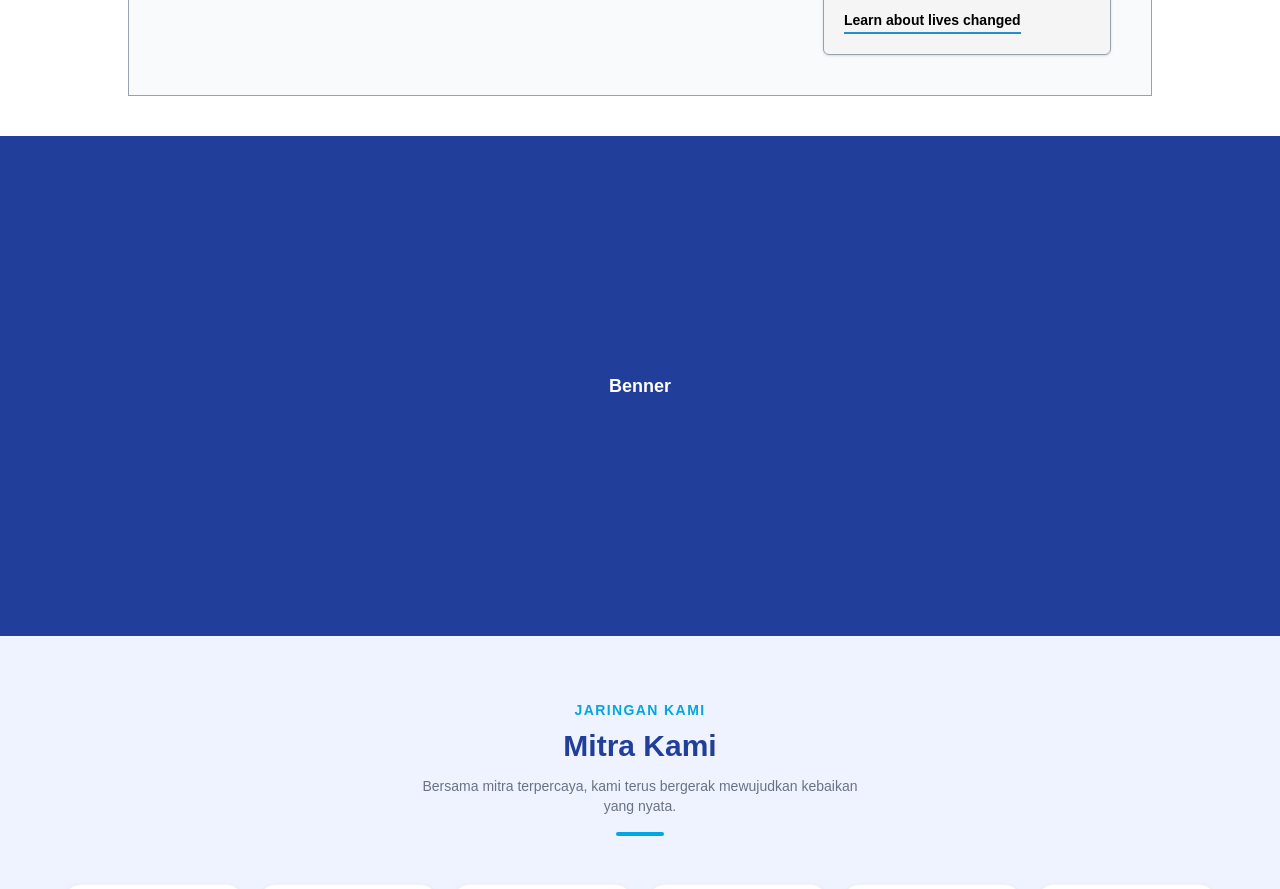
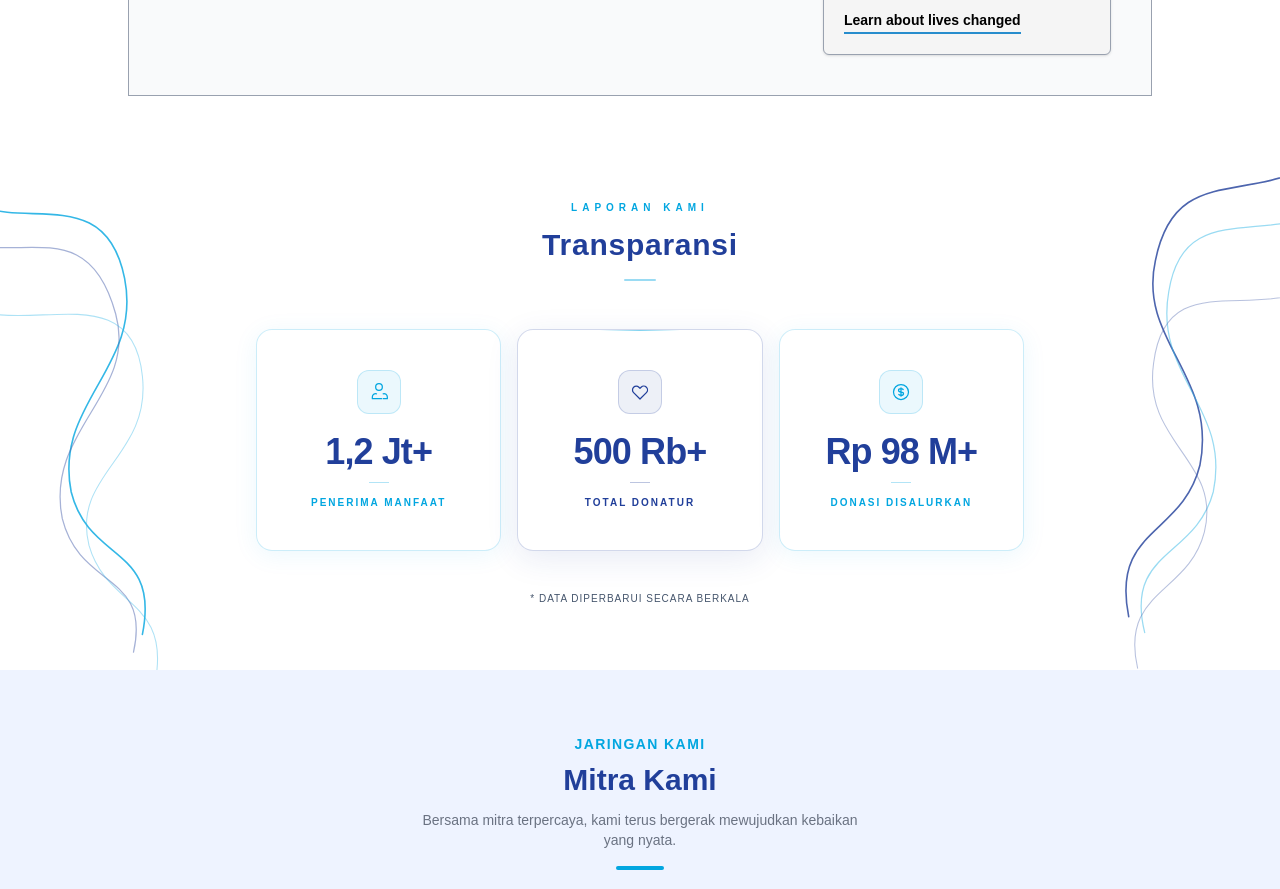
Before and after one commit to egrjati/company-profile-temanbaik, a Next.js app: page / in a window 1280 px wide. Shown: the part 1340-2229 px from the top of the page. Built offline with nearby package versions, Linux system fonts and the light colour scheme.

Commit message:
update home

```diff
--- a/src/app/(home)/page.tsx
+++ b/src/app/(home)/page.tsx
@@ -22,9 +22,260 @@ export default function HomePage() {
         {/* hightlight Program */}
         <BerbagiMengubahKehidupan />
 
-        {/* Benner */}
-        <div className="w-full h-125 bg-[#213F9A] flex items-center justify-center p-4 mt-10">
-          <p className="text-white font-bold text-lg">Benner</p>
+        {/* Transparansi */}
+        <div className="w-full flex flex-col items-center justify-center py-16 px-6 mt-10 relative overflow-hidden bg-white">
+          {/* Swirl kiri */}
+          <svg
+            className="absolute left-0 top-0 h-full w-auto opacity-80"
+            viewBox="0 0 300 600"
+            fill="none"
+            xmlns="http://www.w3.org/2000/svg"
+            preserveAspectRatio="xMinYMid meet"
+          >
+            <path
+              d="M-20 80 C 40 100, 120 60, 140 160 C 160 260, 60 300, 80 400 C 100 480, 180 460, 160 560"
+              stroke="#02A6E0"
+              strokeWidth="1.8"
+              fill="none"
+              strokeLinecap="round"
+            />
+            <path
+              d="M-40 120 C 30 140, 100 90, 130 200 C 155 290, 50 330, 70 430 C 90 510, 170 490, 150 580"
+              stroke="#213F9A"
+              strokeWidth="1.4"
+              fill="none"
+              strokeLinecap="round"
+              opacity="0.5"
+            />
+            <path
+              d="M-10 200 C 60 210, 150 170, 160 270 C 170 360, 80 380, 100 460 C 120 530, 190 520, 175 610"
+              stroke="#02A6E0"
+              strokeWidth="1.2"
+              fill="none"
+              strokeLinecap="round"
+              opacity="0.4"
+            />
+          </svg>
+
+          {/* Swirl kanan */}
+          <svg
+            className="absolute right-0 top-0 h-full w-auto opacity-80"
+            viewBox="0 0 300 600"
+            fill="none"
+            xmlns="http://www.w3.org/2000/svg"
+            preserveAspectRatio="xMaxYMid meet"
+          >
+            <path
+              d="M320 40 C 250 70, 180 40, 160 140 C 140 230, 230 270, 210 370 C 190 450, 110 440, 130 540"
+              stroke="#213F9A"
+              strokeWidth="1.8"
+              fill="none"
+              strokeLinecap="round"
+            />
+            <path
+              d="M340 90 C 265 115, 190 80, 175 175 C 158 270, 245 305, 225 400 C 205 475, 125 465, 148 558"
+              stroke="#02A6E0"
+              strokeWidth="1.4"
+              fill="none"
+              strokeLinecap="round"
+              opacity="0.5"
+            />
+            <path
+              d="M310 180 C 245 195, 170 160, 158 255 C 145 345, 235 365, 215 445 C 197 515, 120 510, 140 598"
+              stroke="#213F9A"
+              strokeWidth="1.2"
+              fill="none"
+              strokeLinecap="round"
+              opacity="0.4"
+            />
+          </svg>
+
+          {/* Header */}
+          <div className="text-center mb-12 z-10">
+            <p className="text-[#02A6E0] text-[10px] uppercase tracking-[0.5em] font-semibold mb-3">
+              Laporan Kami
+            </p>
+            <h2 className="text-[#213F9A] font-bold text-2xl md:text-3xl tracking-wide">
+              Transparansi
+            </h2>
+            <div className="mt-4 mx-auto w-8 h-[2px] rounded-full bg-[#02A6E0]/40" />
+          </div>
+
+          {/* Stats Cards */}
+          <div className="grid grid-cols-1 md:grid-cols-3 gap-4 w-full max-w-3xl z-10">
+            {/* Card 1 - Penerima Manfaat */}
+            <div
+              className="group relative rounded-2xl px-8 py-10 flex flex-col items-center text-center transition-all duration-300 hover:-translate-y-1"
+              style={{
+                background: "rgba(255,255,255,0.75)",
+                backdropFilter: "blur(16px)",
+                WebkitBackdropFilter: "blur(16px)",
+                border: "1px solid rgba(2, 166, 224, 0.2)",
+                boxShadow:
+                  "0 4px 24px rgba(2,166,224,0.08), inset 0 1px 0 rgba(255,255,255,0.9)",
+              }}
+            >
+              <div
+                className="w-11 h-11 rounded-xl flex items-center justify-center mb-5"
+                style={{
+                  background: "rgba(2,166,224,0.08)",
+                  border: "1px solid rgba(2,166,224,0.2)",
+                }}
+              >
+                <svg
+                  xmlns="http://www.w3.org/2000/svg"
+                  className="w-5 h-5"
+                  style={{ color: "#02A6E0" }}
+                  fill="none"
+                  viewBox="0 0 24 24"
+                  stroke="currentColor"
+                  strokeWidth={1.5}
+                >
+                  <path
+                    strokeLinecap="round"
+                    strokeLinejoin="round"
+                    d="M17 20h5v-2a4 4 0 00-5-3.87M9 20H4v-2a4 4 0 015-3.87m6 5.87H9m3-10a4 4 0 100-8 4 4 0 000 8z"
+                  />
+                </svg>
+              </div>
+              <p
+                className="font-extrabold text-4xl tracking-tight leading-none"
+                style={{ color: "#213F9A" }}
+              >
+                1,2 Jt+
+              </p>
+              <div
+                className="my-3 w-5 h-px"
+                style={{ background: "rgba(2,166,224,0.3)" }}
+              />
+              <p
+                className="text-[10px] font-semibold uppercase tracking-[0.2em]"
+                style={{ color: "#02A6E0" }}
+              >
+                Penerima Manfaat
+              </p>
+            </div>
+
+            {/* Card 2 - Total Donatur */}
+            <div
+              className="group relative rounded-2xl px-8 py-10 flex flex-col items-center text-center transition-all duration-300 hover:-translate-y-1"
+              style={{
+                background: "rgba(255,255,255,0.90)",
+                backdropFilter: "blur(20px)",
+                WebkitBackdropFilter: "blur(20px)",
+                border: "1px solid rgba(33, 63, 154, 0.2)",
+                boxShadow:
+                  "0 8px 32px rgba(33,63,154,0.10), inset 0 1px 0 rgba(255,255,255,1)",
+              }}
+            >
+              <div
+                className="absolute top-0 left-1/2 -translate-x-1/2 w-20 h-px"
+                style={{
+                  background:
+                    "linear-gradient(90deg, transparent, rgba(2,166,224,0.5), transparent)",
+                }}
+              />
+              <div
+                className="w-11 h-11 rounded-xl flex items-center justify-center mb-5"
+                style={{
+                  background: "rgba(33,63,154,0.08)",
+                  border: "1px solid rgba(33,63,154,0.2)",
+                }}
+              >
+                <svg
+                  xmlns="http://www.w3.org/2000/svg"
+                  className="w-5 h-5"
+                  style={{ color: "#213F9A" }}
+                  fill="none"
+                  viewBox="0 0 24 24"
+                  stroke="currentColor"
+                  strokeWidth={1.5}
+                >
+                  <path
+                    strokeLinecap="round"
+                    strokeLinejoin="round"
+                    d="M4.318 6.318a4.5 4.5 0 016.364 0L12 7.636l1.318-1.318a4.5 4.5 0 116.364 6.364L12 20.364l-7.682-7.682a4.5 4.5 0 010-6.364z"
+                  />
+                </svg>
+              </div>
+              <p
+                className="font-extrabold text-4xl tracking-tight leading-none"
+                style={{ color: "#213F9A" }}
+              >
+                500 Rb+
+              </p>
+              <div
+                className="my-3 w-5 h-px"
+                style={{ background: "rgba(33,63,154,0.3)" }}
+              />
+              <p
+                className="text-[10px] font-semibold uppercase tracking-[0.2em]"
+                style={{ color: "#213F9A" }}
+              >
+                Total Donatur
+              </p>
+            </div>
+
+            {/* Card 3 - Donasi Disalurkan */}
+            <div
+              className="group relative rounded-2xl px-8 py-10 flex flex-col items-center text-center transition-all duration-300 hover:-translate-y-1"
+              style={{
+                background: "rgba(255,255,255,0.75)",
+                backdropFilter: "blur(16px)",
+                WebkitBackdropFilter: "blur(16px)",
+                border: "1px solid rgba(2, 166, 224, 0.2)",
+                boxShadow:
+                  "0 4px 24px rgba(2,166,224,0.08), inset 0 1px 0 rgba(255,255,255,0.9)",
+              }}
+            >
+              <div
+                className="w-11 h-11 rounded-xl flex items-center justify-center mb-5"
+                style={{
+                  background: "rgba(2,166,224,0.08)",
+                  border: "1px solid rgba(2,166,224,0.2)",
+                }}
+              >
+                <svg
+                  xmlns="http://www.w3.org/2000/svg"
+                  className="w-5 h-5"
+                  style={{ color: "#02A6E0" }}
+                  fill="none"
+                  viewBox="0 0 24 24"
+                  stroke="currentColor"
+                  strokeWidth={1.5}
+                >
+                  <path
+                    strokeLinecap="round"
+                    strokeLinejoin="round"
+                    d="M12 8c-1.657 0-3 .895-3 2s1.343 2 3 2 3 .895 3 2-1.343 2-3 2m0-8c1.11 0 2.08.402 2.599 1M12 8V7m0 1v8m0 0v1m0-1c-1.11 0-2.08-.402-2.599-1M21 12a9 9 0 11-18 0 9 9 0 0118 0z"
+                  />
+                </svg>
+              </div>
+              <p
+                className="font-extrabold text-4xl tracking-tight leading-none"
+                style={{ color: "#213F9A" }}
+              >
+                Rp 98 M+
+              </p>
+              <div
+                className="my-3 w-5 h-px"
+                style={{ background: "rgba(2,166,224,0.3)" }}
+              />
+              <p
+                className="text-[10px] font-semibold uppercase tracking-[0.2em]"
+                style={{ color: "#02A6E0" }}
+              >
+                Donasi Disalurkan
+              </p>
+            </div>
+          </div>
+
+          {/* Footer note */}
+          <p
+            className="text-[10px] mt-10 z-10 text-slate-600 tracking-widest uppercase"
+          >
+            * Data diperbarui secara berkala
+          </p>
         </div>
 
         {/* Mitra */}
```
